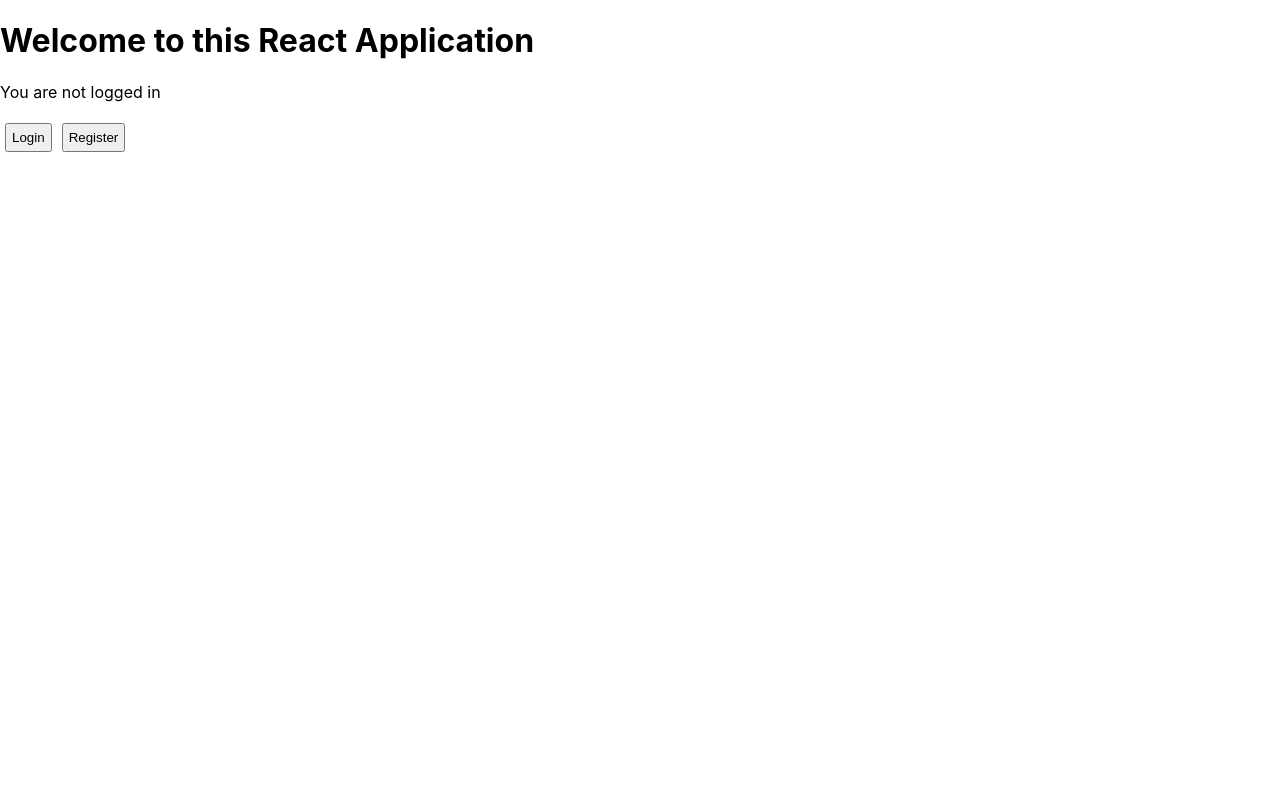
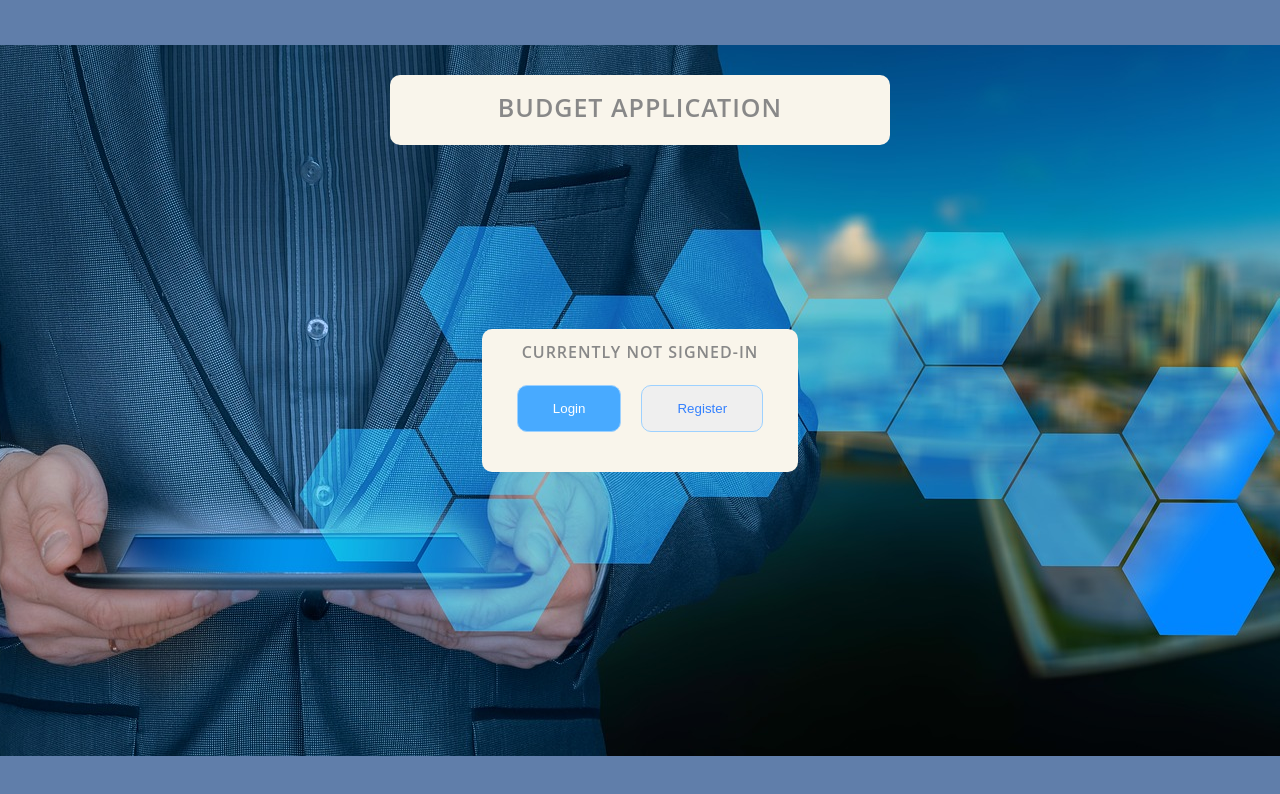
Before and after one commit to estes-sj/Budget-App, a React (Create React App) app in the folder client/: page / in a window 1280 px wide. Shown: the top 794 px of the page. Built offline with nearby package versions, Linux system fonts and the light colour scheme; no server answers.

Commit message:
login page style changes

```diff
--- a/client/src/pages/LandingPage.tsx
+++ b/client/src/pages/LandingPage.tsx
@@ -1,5 +1,6 @@
 import React, { useState, useEffect } from "react";
 import httpClient from "../httpClient";
+import "./login.css";
 import { User } from "../types";
 
 const LandingPage: React.FC = () => {
@@ -22,11 +23,13 @@ const LandingPage: React.FC = () => {
   }, []);
 
   return (
-    <div>
-      <h1>Welcome to this React Application</h1>
+    <>
+    <body>
+    <header><div className="top">Budget Application</div></header>
+    <div className="panel">
       {user != null ? (
         <div>
-          <h2>Logged in</h2>
+          <h2>Welcome! Logged in</h2>
           <h3>ID: {user.id}</h3>
           <h3>Email: {user.email}</h3>
 
@@ -34,18 +37,21 @@ const LandingPage: React.FC = () => {
         </div>
       ) : (
         <div>
-          <p>You are not logged in</p>
-          <div>
+          <h2 className="pricing-header">Currently Not Signed-In</h2>
+          <div className="buttons">
             <a href="/login">
-              <button>Login</button>
+              <button className="pricing-button is-featured">Login</button>
             </a>
             <a href="/register">
-              <button>Register</button>
+              <button className="pricing-button">Register</button>
             </a>
           </div>
         </div>
       )}
     </div>
+    </body>
+    </>
+
   );
 };
 
--- /dev/null
+++ b/client/src/pages/login.css
@@ -0,0 +1,183 @@
+html, body, div, span, applet, object, iframe,
+h1, h2, h3, h4, h5, h6, p, blockquote, pre,
+a, abbr, acronym, address, big, cite, code,
+del, dfn, em, img, ins, kbd, q, s, samp,
+small, strike, strong, sub, sup, tt, var,
+b, u, i, center,
+dl, dt, dd, ol, ul, li,
+fieldset, form, label, legend,
+table, caption, tbody, tfoot, thead, tr, th, td,
+article, asie, canvas, details, embed,
+figure, figcaption, footer, header, hgroup,
+menu, nav, output, ruby, section, summary,
+time, mark, audio, video {
+	margin: 0;
+	padding: 0;
+	border: 0;
+	font-size: 100%;
+	font: inherit;
+	vertical-align: baseline;
+}
+/* HTML5 display-role reset for older browsers */
+article, aside, details, figcaption, figure,
+footer, header, hgroup, menu, nav, section {
+	display: block;
+}
+body {
+	line-height: 1;
+}
+ol, ul {
+	list-style: none;
+}
+blockquote, q {
+	quotes: none;
+}
+blockquote:before, blockquote:after,
+q:before, q:after {
+	content: '';
+	content: none;
+}
+table {
+	border-collapse: collapse;
+	border-spacing: 0;
+}
+
+html {
+    box-sizing: border-box;
+    font-family: 'Open Sans', sans-serif;
+}
+body {
+    background-image:url("./images/businessman-g90a6cbba8_1920.jpg");
+    background-repeat:no-repeat;
+    background-attachment:fixed;
+    background-position:center;
+    background-color: #607EAA;
+    display: flex;
+    justify-content: center;
+    align-items: center;
+    min-height: 100vh;
+
+
+}
+body::before {
+    -webkit-filter: blur(5px);
+    -moz-filter: blur(5px);
+    -o-filter: blur(5px);
+    -ms-filter: blur(5px);
+    filter: blur(5px);
+}
+.panel {
+    background-color: #F9F5EB;
+    border-radius: 10px;
+    padding: 15px 25px; /* top bottom left right */
+    width: 100%;
+    max-width: 960px;
+    display: flex;
+    flex-direction: column;
+    text-align: center;
+    text-transform: uppercase;
+}
+.buttons {
+    display: block;
+    margin-left: auto;
+    margin-right: auto;
+}
+.princing-plan {
+    border-bottom: 1px solid #F9F5EB;
+}
+.princing-plan:last-child {
+    border-bottom: none;
+}
+.pricing-img {
+    margin-bottom: 25px;
+    max-width: 100%;
+}
+.pricing-header {
+    color: #888;
+    font-weight: 600;
+    letter-spacing: 1px;
+}
+.pricing-features {
+    margin: 50px 0 25px;
+    color: #016ff9;
+}
+.pricing-features-item {
+    font-weight: 600;
+    letter-spacing: 1px;
+    font-size: 12px;
+    line-height: 1.5;
+    padding: 15px 0;
+    border-top: 1px solid #F9F5EB;
+}
+.pricing-features:last-child {
+    border-bottom: 1px solid #F9F5EB;
+}
+.pricing-price {
+    color: #016ff9;
+    display: block;
+    font-size: 32px;
+    font-weight: 700;
+}
+.pricing-button {
+    border: 1px solid #9dd1ff;
+    border-radius: 10px;
+    color: #3481fe;
+    display: inline-block;
+    padding: 15px 35px;
+    text-decoration: none;
+    margin: 25px 10px;
+    transition: background-color 200ms ease-in-out;
+}
+.pricing-button:hover, .pricing-button:focus {
+    background-color: #F9F5EB;
+}
+.pricing-button.is-featured {
+    background-color: #48aaff;
+    color: white;
+
+}
+.pricing-button.is-featured:hover, .pricing-button.is-featured:focus {
+    background-color: #289aff;
+    color: #F9F5EB;
+}
+header {
+    width: 500px;
+    height: 50px;
+    background-color: #F9F5EB;
+    border-radius: 10px;
+    text-align: center;
+    padding-top: 20px;
+    color: #888;
+    font-weight: 600;
+    letter-spacing: 1px;
+    font-size: 25px;
+    text-transform: uppercase;
+}
+@media (min-width: 900px) {
+    .panel {
+        flex-direction: row;
+    }
+    .pricing-plan {
+        border-bottom: none;
+        border-right: 1px solid #e1f1ff;
+        padding: 25px 50px;
+    }
+    .pricing-plan:last-child {
+        border-right: none;
+    }
+    header {
+        position: absolute;
+        top: 75px;
+    }
+}
+@media (max-width: 900px) {
+    body {
+        background-image: none;
+    }
+    header {
+        width: 0px;
+        height: 0px;
+        color: #F9F5EB;
+        font-size: 1px;
+    }
+}
```
Also changed, not shown: client/src/pages/images/businessman-g90a6cbba8_1920.jpg (added), 1 other file (tests, documents, lock files or other folders).
